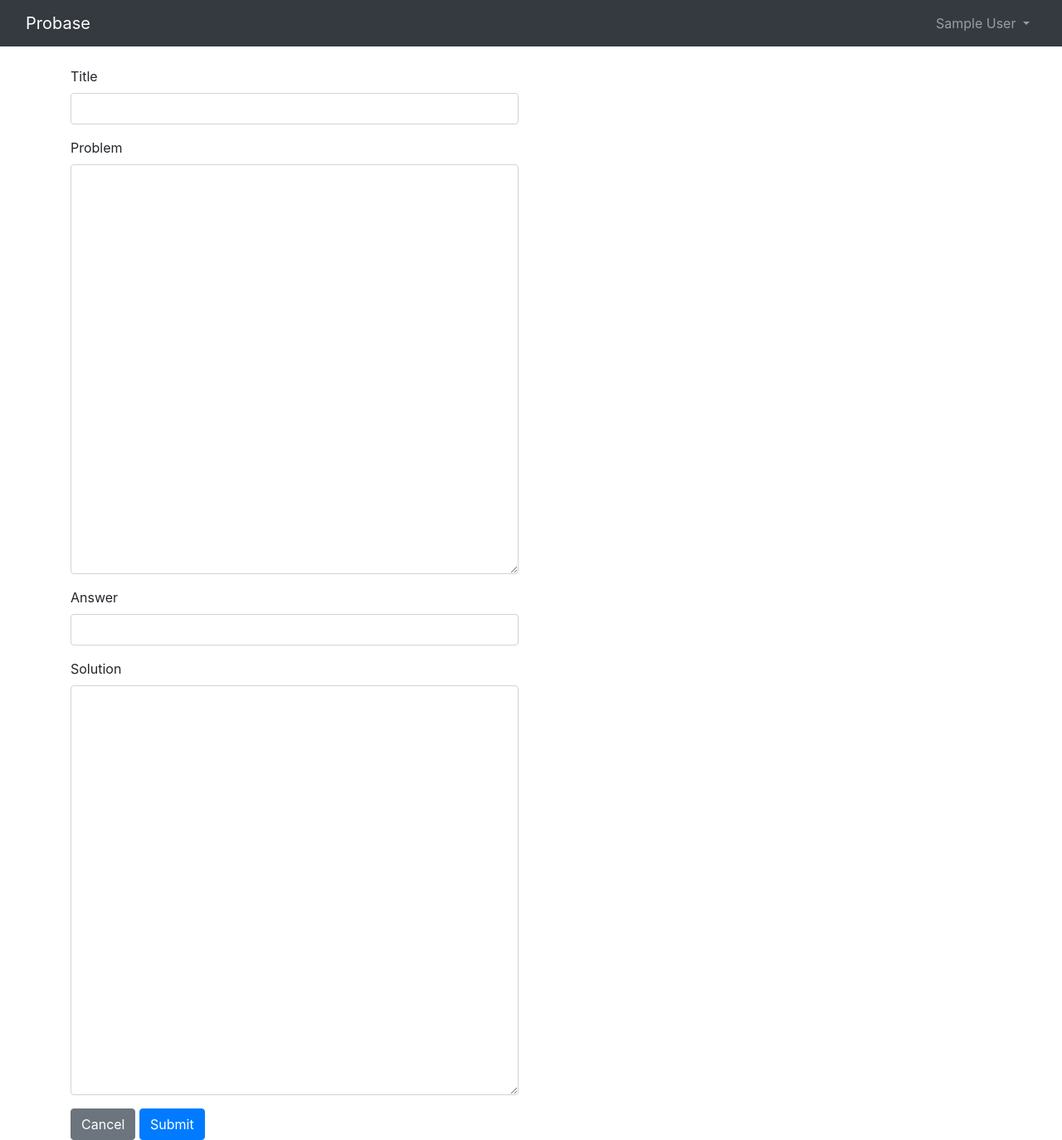
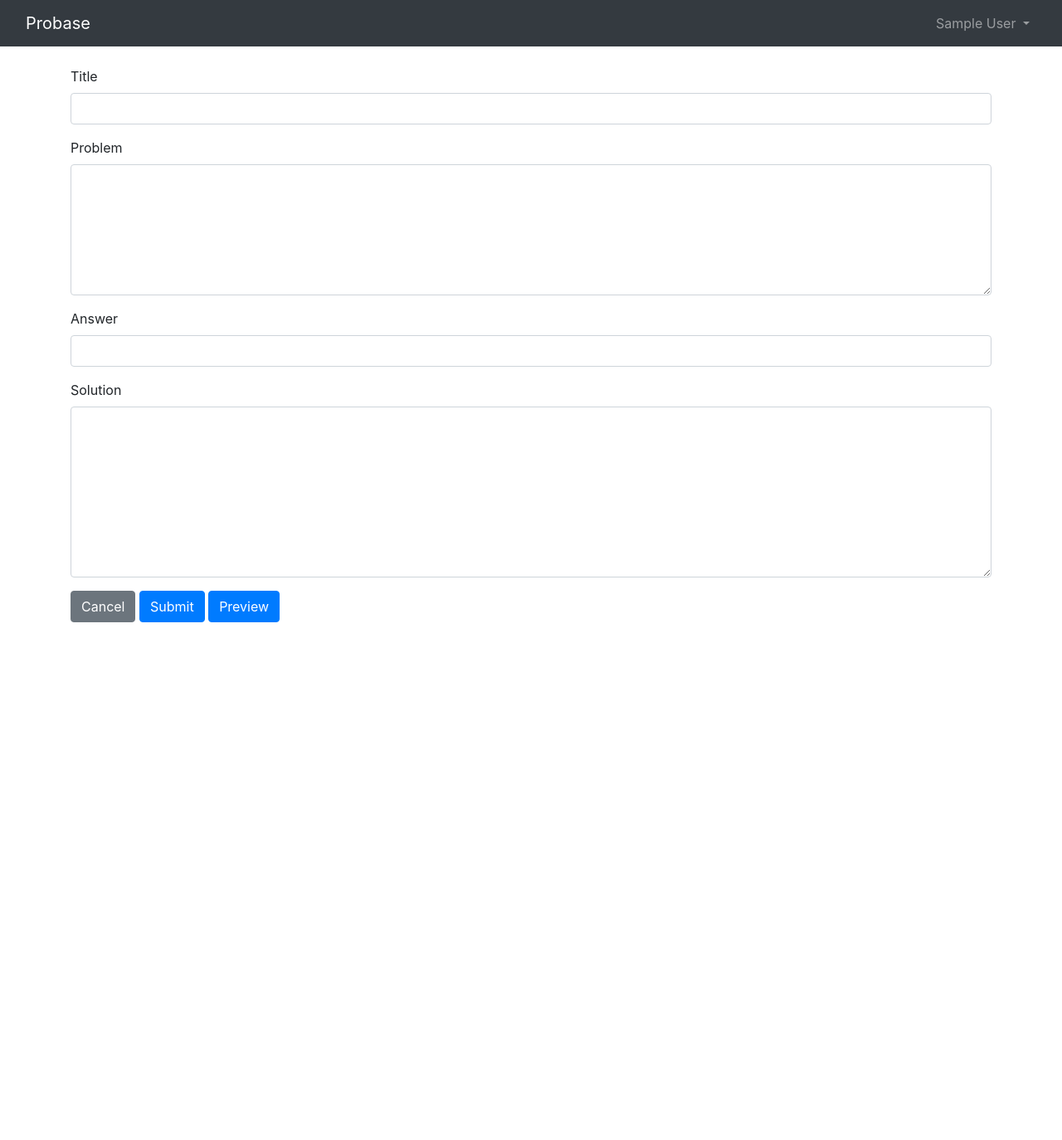
Before and after one commit to CMU-Math/probase, a Django app: page /new/ in a window 1280 px wide. Shown: the whole page at 83% size. After the commit the page ends 750 px from the top, so only its background shows below. Run offline with Django 3.2, Linux system fonts and the light colour scheme; the visitor is signed in with stand-in values (Sample User, id 1); some libraries are stand-ins or nearby versions.

Commit message:
problem previews

```diff
--- a/database/forms.py
+++ b/database/forms.py
@@ -12,8 +12,8 @@ class NewProblemForm(ModelForm):
             'problem_text': 'Problem'
         }
         widgets = {
-            'problem_text': Textarea(attrs={'rows': 20}),
-            'solution': Textarea(attrs={'rows': 20}),
+            'problem_text': Textarea(attrs={'rows': 6}),
+            'solution': Textarea(attrs={'rows': 8}),
         }
 
     def __init__(self, *args, **kwargs):
@@ -26,6 +26,8 @@ class NewProblemForm(ModelForm):
             Field('solution', autocomplete="off"),
             ButtonHolder(
                 HTML('<a href={% url "home" %} class="btn btn-secondary">Cancel</a> '),
-                Submit('submit', 'Submit'),
-            )
+                Submit('submit', 'Submit', formnovalidate=''),
+                Submit('preview', 'Preview', formnovalidate=''),
+                css_class='mb-5',
+            ),
         )
--- a/database/views.py
+++ b/database/views.py
@@ -17,12 +17,25 @@ def problem_detail(request, problem_id):
 @login_required
 def new_problem(request):
     if request.method == 'POST':
-        form = NewProblemForm(request.POST)
-        if form.is_valid():
-            problem = form.save(commit=False)
-            problem.author = request.user
-            problem.save()
-            return redirect('problem_detail', problem_id=problem.id)
+        if request.POST.get('preview'):
+            data = {
+                'preview': 'true', # nonempty string used as variable to show preview
+                'title': request.POST['title'],
+                'problem_text': request.POST['problem_text'],
+                'answer': request.POST['answer'],
+                'solution': request.POST['solution'],
+            }
+            form = NewProblemForm(initial=data)
+            data['form'] = form
+            return render(request, 'new_problem.html', data)
+        else:
+            assert(request.POST.get('submit'))
+            form = NewProblemForm(request.POST)
+            if form.is_valid():
+                problem = form.save(commit=False)
+                problem.author = request.user
+                problem.save()
+                return redirect('problem_detail', problem_id=problem.id)
     else:
         form = NewProblemForm()
-    return render(request, 'new_problem.html', {'form': form})
+    return render(request, 'new_problem.html', {'form': form })
--- a/templates/base.html
+++ b/templates/base.html
@@ -47,7 +47,8 @@
     </div>
 
 	<script src="https://code.jquery.com/jquery-3.4.1.slim.min.js" integrity="sha384-J6qa4849blE2+poT4WnyKhv5vZF5SrPo0iEjwBvKU7imGFAV0wwj1yYfoRSJoZ+n" crossorigin="anonymous"></script>
-<script src="https://cdn.jsdelivr.net/npm/popper.js@1.16.0/dist/umd/popper.min.js" integrity="sha384-Q6E9RHvbIyZFJoft+2mJbHaEWldlvI9IOYy5n3zV9zzTtmI3UksdQRVvoxMfooAo" crossorigin="anonymous"></script>
+	<script src="https://cdn.jsdelivr.net/npm/popper.js@1.16.0/dist/umd/popper.min.js" integrity="sha384-Q6E9RHvbIyZFJoft+2mJbHaEWldlvI9IOYy5n3zV9zzTtmI3UksdQRVvoxMfooAo" crossorigin="anonymous"></script>
+	<script src="https://stackpath.bootstrapcdn.com/bootstrap/4.4.1/js/bootstrap.min.js" integrity="sha384-wfSDF2E50Y2D1uUdj0O3uMBJnjuUD4Ih7YwaYd1iqfktj0Uod8GCExl3Og8ifwB6" crossorigin="anonymous"></script>
 	<script>
 	MathJax = {
 	  tex: {
@@ -58,7 +59,6 @@
 	  }
 	};
 	</script>
-	<script src="https://stackpath.bootstrapcdn.com/bootstrap/4.4.1/js/bootstrap.min.js" integrity="sha384-wfSDF2E50Y2D1uUdj0O3uMBJnjuUD4Ih7YwaYd1iqfktj0Uod8GCExl3Og8ifwB6" crossorigin="anonymous"></script>
 	<script src="https://polyfill.io/v3/polyfill.min.js?features=es6"></script>
 	<script id="MathJax-script" async src="https://cdn.jsdelivr.net/npm/mathjax@3/es5/tex-mml-chtml.js"></script>
   </body>
--- a/templates/new_problem.html
+++ b/templates/new_problem.html
@@ -4,11 +4,16 @@
 
 {% block content %}
 <div class=row>
-  <div class="col-md-6">
+	<div class="col{% if hi %}-md-6{% endif %}">
   <form method="post">
     {% csrf_token %}
-    {% crispy form %}
+	{% crispy form %}
   </form>
   </div>
+{% if preview %}
+  <div class="col">
+	{% include "problem_preview.html" %}
+  </div>
+{% endif %}
 </div>
 {% endblock %}
```
Also changed, not shown: templates/problem_preview.html (added, +26 -0 lines).
